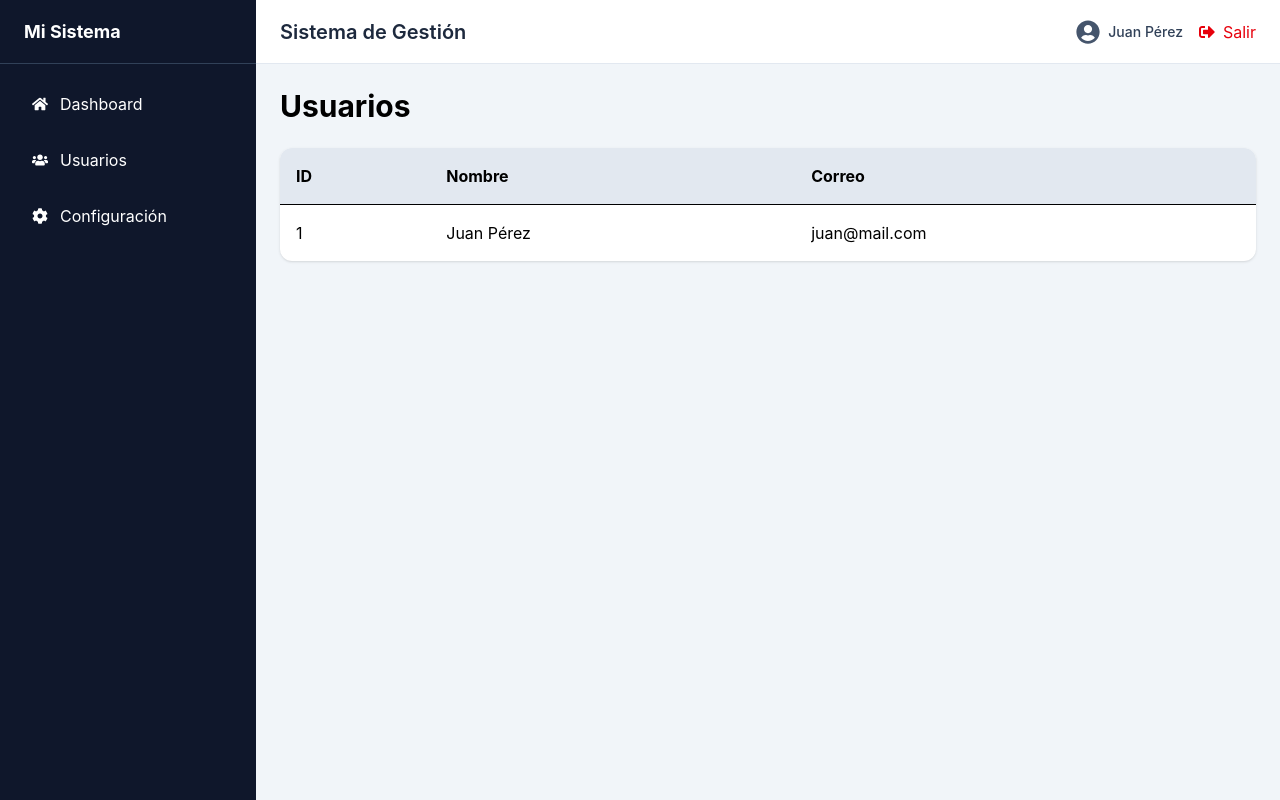
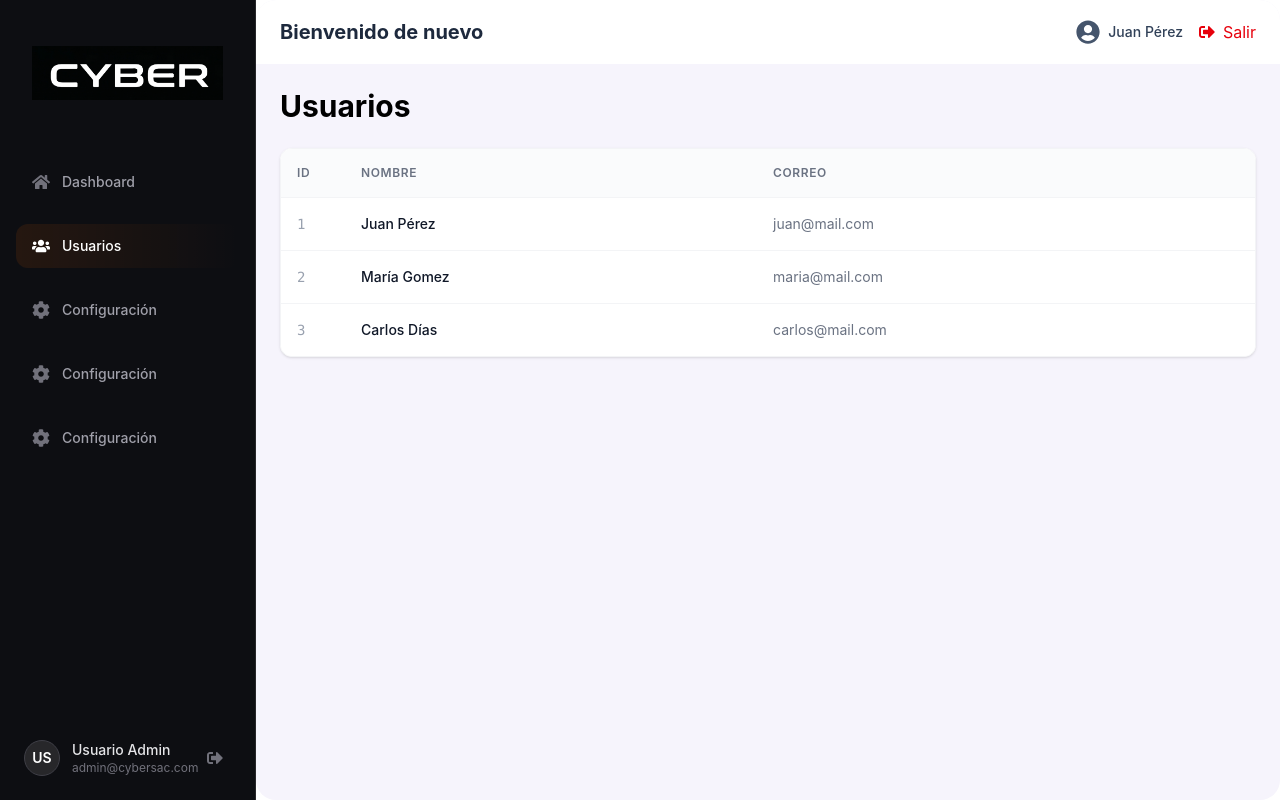
Before and after one commit to R-alber-H/Cyber-admin, a React (Vite) app: page /usuarios in a window 1280 px wide. Built offline with nearby package versions, Linux system fonts and the light colour scheme.

Commit message:
feta: Agregando componente table

```diff
--- /dev/null
+++ b/src/components/Table.jsx
@@ -0,0 +1,48 @@
+
+export default function Table({ columns, data }) {
+  return (
+    <div className="overflow-x-auto rounded-xl border border-gray-100 shadow-sm">
+      <table className="w-full text-sm text-left text-gray-600 bg-white">
+
+        <thead className="bg-gray-50/75 text-gray-500 text-xs uppercase tracking-wider border-b border-gray-100">
+          <tr>
+            {columns.map((column, index) => (
+              <th
+                key={index}
+                className={`p-4 font-semibold ${column.className || ''}`}
+              >
+                {column.header}
+              </th>
+            ))}
+          </tr>
+        </thead>
+
+        <tbody className="divide-y divide-gray-100">
+          {data.length === 0 ? (
+            <tr>
+              <td colSpan={columns.length} className="p-8 text-center text-gray-400">
+                No hay datos disponibles.
+              </td>
+            </tr>
+          ) : (
+            data.map((row, rowIndex) => (
+              <tr
+                key={row.id || rowIndex}
+                className="hover:bg-blue-50/40 transition-colors duration-150"
+              >
+                {columns.map((column, colIndex) => (
+                  <td key={colIndex} className="p-4">
+                    {column.render
+                      ? column.render(row[column.accessor], row)
+                      : row[column.accessor]}
+                  </td>
+                ))}
+              </tr>
+            ))
+          )}
+        </tbody>
+
+      </table>
+    </div>
+  );
+}
--- a/src/components/layout/Header.jsx
+++ b/src/components/layout/Header.jsx
@@ -2,25 +2,20 @@ import { FaSignOutAlt, FaUserCircle } from "react-icons/fa";
 
 export default function Header() {
   return (
-    <header className="h-16 bg-white border-b border-slate-200 px-6 flex items-center justify-between">
+    <header className="h-16 bg-white px-6 flex items-center justify-between">
       <div>
-        <h1 className="text-xl font-semibold text-slate-800">
-          Sistema de Gestión
+        <h1 className="text-xl font-bold text-slate-800">
+          Bienvenido de nuevo
         </h1>
       </div>
 
       <div className="flex items-center gap-4">
         <div className="flex items-center gap-2">
           <FaUserCircle className="text-2xl text-slate-600" />
-          <span className="text-sm font-medium text-slate-700">
-            Juan Pérez
-          </span>
+          <span className="text-sm font-medium text-slate-700">Juan Pérez</span>
         </div>
-
         <button className="flex items-center gap-2 text-red-600 hover:text-red-700">
-          <FaSignOutAlt />
-          Salir
-        </button>
+          <FaSignOutAlt />Salir</button>
       </div>
     </header>
   );
--- a/src/components/layout/Siderbar.jsx
+++ b/src/components/layout/Siderbar.jsx
@@ -1,48 +1,141 @@
-import { Link } from "react-router-dom";
-import { FaHome, FaUsers, FaCog } from "react-icons/fa";
+import { NavLink } from "react-router-dom";
+import { FaHome, FaUsers, FaCog, FaSignOutAlt } from "react-icons/fa";
+import Logo_cyber from "../../assets/Logo_cyber.png"
 
 export default function Sidebar() {
+  const baseLinkClass = "flex items-center gap-3 px-4 py-3 text-sm font-medium rounded-xl transition-all duration-300 group";
+
   return (
-    <aside className="w-64 bg-slate-900 text-white">
-      <div className="h-16 flex items-center px-6 border-b border-slate-700">
-        <h2 className="text-lg font-bold">
-          Mi Sistema
-        </h2>
+    <div className="w-64 min-h-screen bg-[#0d0e12] border-r border-zinc-800 text-zinc-400 flex flex-col justify-between p-4 selection:bg-orange-500/30">
+
+      <div>
+        <div className="h-30 flex items-center px-4 mb-6">
+          <div className="w-full flex flex-col items-center justify-center text-center">
+            <img
+              src={Logo_cyber}
+              alt="Cyber SAC Logo"
+              className="h-30 w-auto object-contain mb-1.5"
+            />
+          </div>
         </div>
 
-      <nav className="p-4">
-        <ul className="space-y-2">
+        <nav>
+          <ul className="space-y-5">
             <li>
-            <Link
+              <NavLink
                 to="/dashboard"
-              className="flex items-center gap-3 px-4 py-3 rounded-lg hover:bg-slate-800"
+                className={({ isActive }) =>
+                  `${baseLinkClass} ${isActive
+                    ? "bg-linear-to-r from-orange-500/10 to-transparent text-white font-bold"
+                    : "text-zinc-400 hover:text-white hover:bg-zinc-900/50 hover:font-bold"
+                  }`
+                }
               >
-              <FaHome />
-              Dashboard
-            </Link>
+                {({ isActive }) => (
+                  <>
+                    <FaHome className={`text-lg transition-transform group-hover:scale-110 ${isActive ? "text-white" : "text-zinc-500 group-hover:text-white"}`} />
+                    <span>Dashboard</span>
+                  </>
+                )}
+              </NavLink>
+            </li>
+            <li>
+              <NavLink
+                to="/usuarios"
+                className={({ isActive }) =>
+                  `${baseLinkClass} ${isActive
+                    ? "bg-linear-to-r from-orange-500/10 to-transparent text-white font-bold"
+                    : "text-zinc-400 hover:text-white hover:bg-zinc-900/50 hover:font-bold"
+                  }`
+                }
+              >
+                {({ isActive }) => (
+                  <>
+                    <FaUsers className={`text-lg transition-transform group-hover:scale-110 ${isActive ? "text-white" : "text-zinc-500 group-hover:text-white"}`} />
+                    <span>Usuarios</span>
+                  </>
+                )}
+              </NavLink>
+            </li>
+            <li>
+              <NavLink
+                to="/configuracion"
+                className={({ isActive }) =>
+                  `${baseLinkClass} ${isActive
+                    ? "bg-linear-to-r from-orange-500/10 to-transparent text-orange-500 font-bold"
+                    : "text-zinc-400 hover:text-white hover:bg-zinc-900/50 hover:font-bold"
+                  }`
+                }
+              >
+                {({ isActive }) => (
+                  <>
+                    <FaCog className={`text-lg transition-transform group-hover:scale-110 ${isActive ? "text-orange-500" : "text-zinc-500 group-hover:text-white"}`} />
+                    <span>Configuración</span>
+                    {isActive && <div className="ml-auto w-1.5 h-1.5 rounded-full bg-orange-500 shadow-glow" />}
+                  </>
+                )}
+              </NavLink>
+            </li>
+            <li>
+              <NavLink
+                to="/configuracion"
+                className={({ isActive }) =>
+                  `${baseLinkClass} ${isActive
+                    ? "bg-linear-to-r from-orange-500/10 to-transparent text-orange-500 font-bold"
+                    : "text-zinc-400 hover:text-white hover:bg-zinc-900/50 hover:font-bold"
+                  }`
+                }
+              >
+                {({ isActive }) => (
+                  <>
+                    <FaCog className={`text-lg transition-transform group-hover:scale-110 ${isActive ? "text-orange-500" : "text-zinc-500 group-hover:text-white"}`} />
+                    <span>Configuración</span>
+                    {isActive && <div className="ml-auto w-1.5 h-1.5 rounded-full bg-orange-500 shadow-glow" />}
+                  </>
+                )}
+              </NavLink>
+            </li>
+            <li>
+              <NavLink
+                to="/configuracion"
+                className={({ isActive }) =>
+                  `${baseLinkClass} ${isActive
+                    ? "bg-linear-to-r from-orange-500/10 to-transparent text-orange-500 font-bold"
+                    : "text-zinc-400 hover:text-white hover:bg-zinc-900/50 hover:font-bold"
+                  }`
+                }
+              >
+                {({ isActive }) => (
+                  <>
+                    <FaCog className={`text-lg transition-transform group-hover:scale-110 ${isActive ? "text-orange-500" : "text-zinc-500 group-hover:text-white"}`} />
+                    <span>Configuración</span>
+                    {isActive && <div className="ml-auto w-1.5 h-1.5 rounded-full bg-orange-500 shadow-glow" />}
+                  </>
+                )}
+              </NavLink>
             </li>
 
-          <li>
-            <Link
-              to="/usuarios"
-              className="flex items-center gap-3 px-4 py-3 rounded-lg hover:bg-slate-800"
-            >
-              <FaUsers />
-              Usuarios
-            </Link>
-          </li>
-
-          <li>
-            <Link
-              to="/configuracion"
-              className="flex items-center gap-3 px-4 py-3 rounded-lg hover:bg-slate-800"
-            >
-              <FaCog />
-              Configuración
-            </Link>
-          </li>
           </ul>
         </nav>
-    </aside>
+      </div>
+
+      <div className=" pt-4 mt-auto">
+        <div className="flex items-center justify-between p-2 rounded-xl hover:bg-zinc-900/30 transition-colors group/user">
+          <div className="flex items-center gap-3">
+            <div className="h-9 w-9 rounded-full bg-zinc-800 border border-zinc-700 flex items-center justify-center font-semibold text-sm text-white">
+              US
+            </div>
+            <div className="flex flex-col">
+              <span className="text-sm font-medium text-zinc-200 group-hover/user:text-white transition-colors">Usuario Admin</span>
+              <span className="text-xs text-zinc-500">admin@cybersac.com</span>
+            </div>
+          </div>
+          <button className="p-2 text-zinc-500 hover:text-red-400 rounded-lg hover:bg-red-500/10 transition-all cursor-pointer" title="Cerrar Sesión">
+            <FaSignOutAlt className="text-md" />
+          </button>
+        </div>
+      </div>
+
+    </div>
   );
 }
--- a/src/layouts/MainLayout.jsx
+++ b/src/layouts/MainLayout.jsx
@@ -4,10 +4,10 @@ import Sidebar from "../components/layout/Siderbar";
 
 export default function MainLayout() {
   return (
-    <div className="h-screen flex bg-slate-100">
+    <div className="h-screen flex bg-white ">
       <Sidebar/>
 
-      <div className="flex-1 flex flex-col overflow-hidden">
+      <div className="flex-1 flex flex-col overflow-hidden bg-[#F6F4FC] rounded-[20px] ">
         <Header/>
 
         <main className="flex-1 overflow-y-auto p-6">
--- a/src/pages/Usuarios.jsx
+++ b/src/pages/Usuarios.jsx
@@ -1,28 +1,36 @@
+import Table from "../components/Table";
+
 export default function Usuarios() {
+  const columnasUsuarios = [
+    {
+      header: "ID",
+      accessor: "id",
+      className: "w-16",
+      render: (value) => <span className="font-mono text-gray-400">{value}</span>
+    },
+    {
+      header: "Nombre",
+      accessor: "nombre",
+      render: (value) => <span className="font-medium text-gray-900">{value}</span>
+    },
+    {
+      header: "Correo",
+      accessor: "correo",
+      render: (value) => <span className="text-gray-500">{value}</span>
+    },
+  ];
+
+  const listaUsuarios = [
+    { id: 1, nombre: "Juan Pérez", correo: "juan@mail.com" },
+    { id: 2, nombre: "María Gomez", correo: "maria@mail.com" },
+    { id: 3, nombre: "Carlos Días", correo: "carlos@mail.com" },
+  ];
   return (
     <div>
-      <h1 className="text-3xl font-bold mb-6">
-        Usuarios
-      </h1>
+      <h1 className="text-3xl font-bold mb-6">Usuarios</h1>
 
       <div className="bg-white rounded-xl shadow overflow-hidden">
-        <table className="w-full">
-          <thead className="bg-slate-200">
-            <tr>
-              <th className="p-4 text-left">ID</th>
-              <th className="p-4 text-left">Nombre</th>
-              <th className="p-4 text-left">Correo</th>
-            </tr>
-          </thead>
-
-          <tbody>
-            <tr className="border-t">
-              <td className="p-4">1</td>
-              <td className="p-4">Juan Pérez</td>
-              <td className="p-4">juan@mail.com</td>
-            </tr>
-          </tbody>
-        </table>
+        <Table columns={columnasUsuarios} data={listaUsuarios} />
       </div>
     </div>
   );
```
Also changed, not shown: src/assets/Logo_cyber.png (added). Lines whose indentation alone changed are shown as unchanged.
